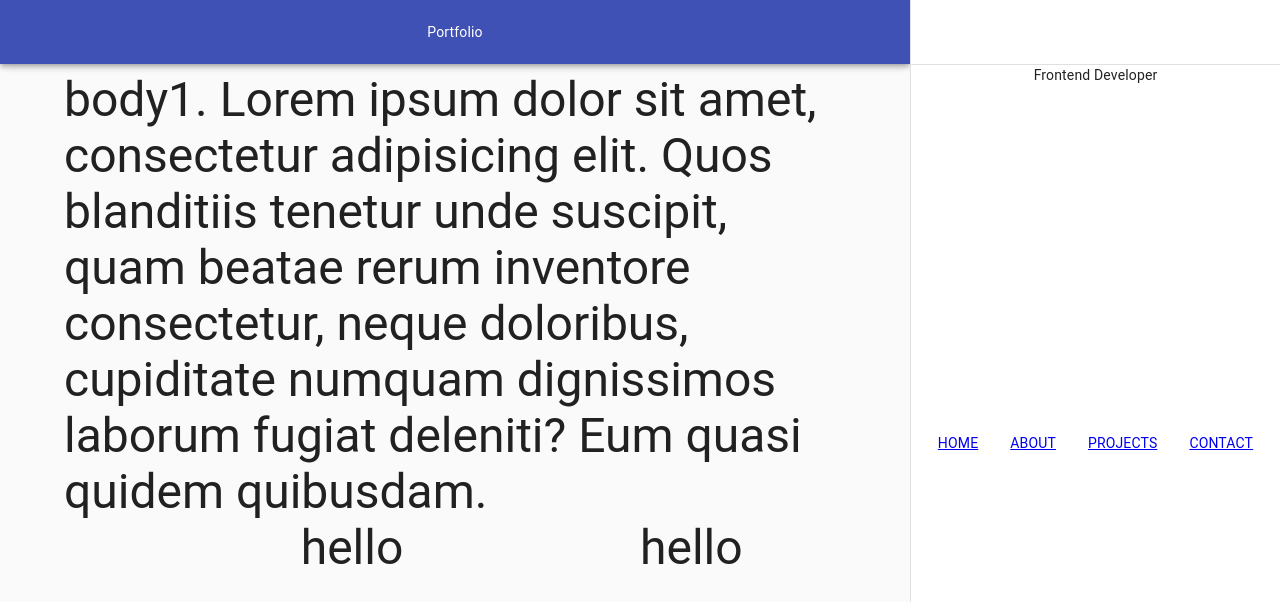
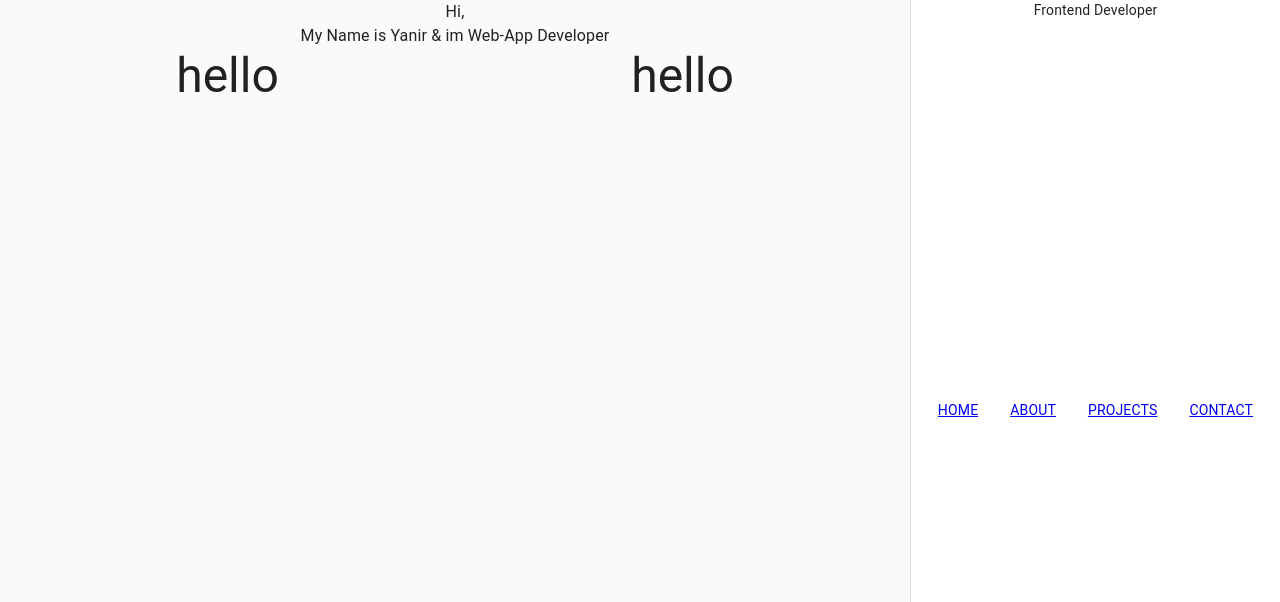
Before and after one commit to Yanir-R/Portfolio, a React (Create React App) app: page /about in a window 1280 px wide. Shown: the top 602 px of the page. Built offline with nearby package versions, Linux system fonts and the light colour scheme.

Commit message:
fixing About Comp' Grid problem

```diff
--- a/src/components/about/about.tsx
+++ b/src/components/about/about.tsx
@@ -2,18 +2,13 @@ import { createStyles, Grid, makeStyles, Theme, Typography } from '@material-ui/
 import React from 'react'
 
 interface aboutProps { }
-
+const drawerWidth = 370;
 const useStyles = makeStyles((theme: Theme) =>
     createStyles({
-        // necessary for content to be below app bar
-        toolbar: theme.mixins.toolbar,
+        // necessary for component to be at the right size of the page
         content: {
-            flexGrow: 1,
-            backgroundColor: theme.palette.background.default,
-            padding: theme.spacing(8),
-            margin: `${theme.spacing(1)}px auto`,
-            background: 'blue'
-
+            width: `calc(100% - ${drawerWidth}px)`,
+            marginRight: drawerWidth,
 
         },
     })
@@ -23,21 +18,19 @@ export const About: React.FC<aboutProps> = () => {
     const classes = useStyles()
     return (
         <Grid container className={classes.content}  >
-            <Grid item xs={8} className={classes.toolbar}  >
-
-                <Typography variant='h3'   >
-                    body1. Lorem ipsum dolor sit amet, consectetur adipisicing elit. Quos blanditiis tenetur
-                    unde suscipit, quam beatae rerum inventore consectetur, neque doloribus, cupiditate numquam
-                    dignissimos laborum fugiat deleniti? Eum quasi quidem quibusdam.
+            <Grid item xs={12}   >
+                <Typography align='center'>
+                    Hi, <br />
+                        My Name is Yanir & im Web-App Developer
                 </Typography>
             </Grid>
             <Grid item xs={6} >
-                <Typography variant='h3' align='center'>
+                <Typography variant='h3' align='center' >
                     hello
               </Typography>
             </Grid>
             <Grid item xs={6}>
-                <Typography variant='h3' >
+                <Typography variant='h3' align='center'  >
                     hello
               </Typography>
             </Grid>
--- a/src/components/navbar/navbar.tsx
+++ b/src/components/navbar/navbar.tsx
@@ -2,9 +2,6 @@ import React from 'react'
 import { Theme, createStyles, makeStyles } from '@material-ui/core/styles';
 import Drawer from '@material-ui/core/Drawer';
 import CssBaseline from '@material-ui/core/CssBaseline';
-import AppBar from '@material-ui/core/AppBar';
-import Toolbar from '@material-ui/core/Toolbar';
-import Divider from '@material-ui/core/Divider';
 import { Box } from '@material-ui/core';
 import { Link } from 'react-router-dom'
 
@@ -33,7 +30,7 @@ const useStyles = makeStyles((theme: Theme) =>
         toolbar: theme.mixins.toolbar,
         content: {
             flexGrow: 1,
-            backgroundColor: theme.palette.background.default,
+            backgroundColor: theme.palette.background.paper,
             padding: theme.spacing(3),
         },
 
@@ -44,24 +41,14 @@ export const Navbar: React.FC<navbarProps> = () => {
     return (
         <div className={classes.root}>
             <CssBaseline />
-            <AppBar position="fixed" className={classes.appBar}>
-                <Toolbar>
-                    <Box m='auto' >
-                        Portfolio
-       </Box>
-                </Toolbar>
-            </AppBar>
-
             <Drawer
-                className={classes.drawer}
+                className={classes.appBar}
                 variant="permanent"
                 classes={{
                     paper: classes.drawerPaper,
                 }}
-                anchor="right"
-            >
-                <div className={classes.toolbar} />
-                <Divider />
+                anchor="right" >
+                <div />
                 <Box mx='auto'>
                     Frontend Developer
                     </Box>
@@ -89,7 +76,7 @@ export const Navbar: React.FC<navbarProps> = () => {
                 </Box>
 
             </Drawer>
-            </div>
+        </div>
 
 
     );
```
